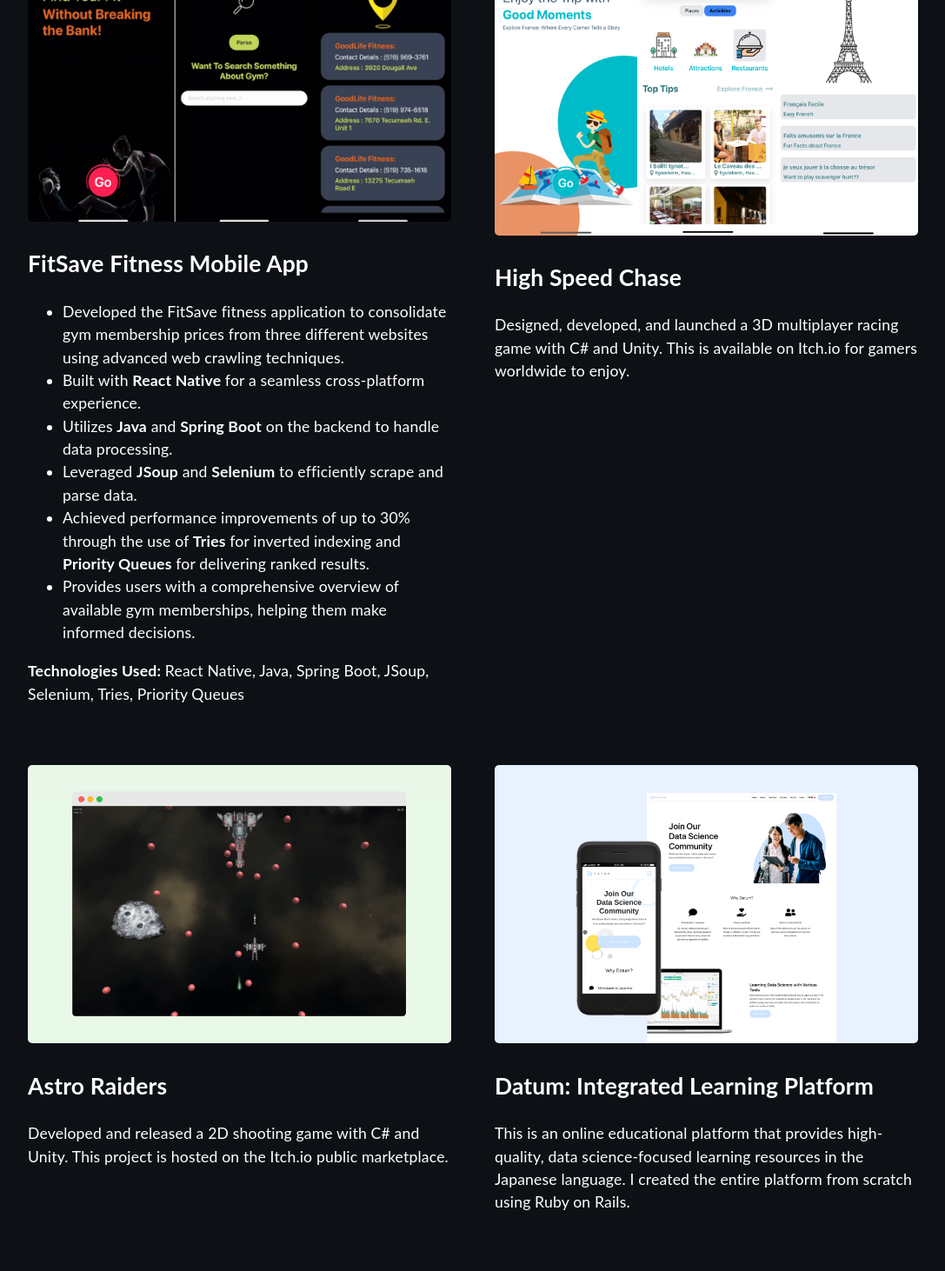
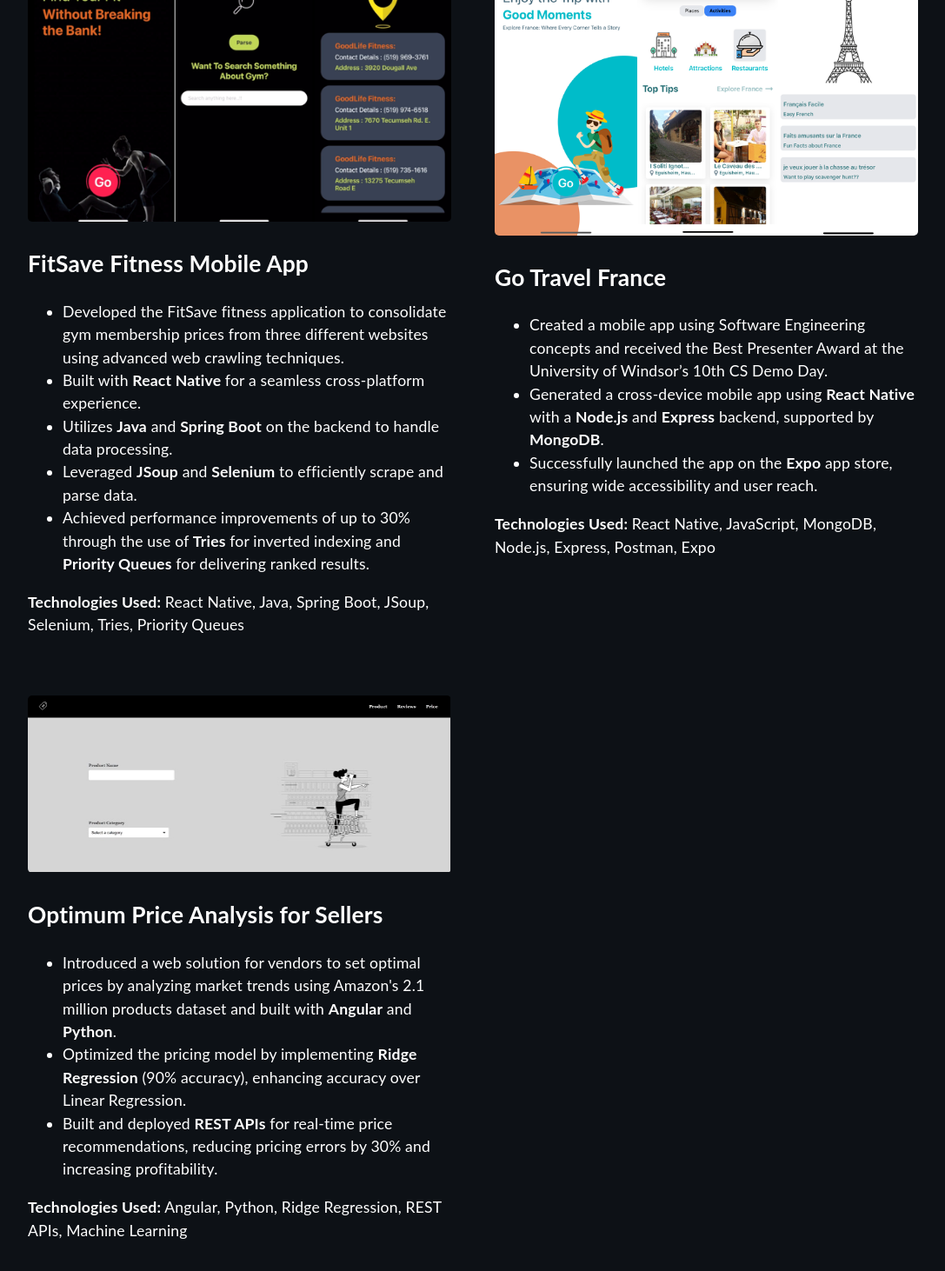
Before and after one commit to rohansethi1999430/react_portfolio, a React (Create React App) app: page / in a window 1280 px wide. Shown: the part 3359-4821 px from the top of the page at 87% size, without its empty margins (96-1183 px from the left). Built offline with nearby package versions, Linux system fonts and the light colour scheme.

Commit message:
made some changes in Project section

```diff
--- a/src/components/Project.tsx
+++ b/src/components/Project.tsx
@@ -6,7 +6,7 @@ import mock04 from '../assets/images/mock04.png';
 import mock05 from '../assets/images/mock05.png';
 import mock06 from '../assets/images/mock06.png';
 import mock07 from '../assets/images/mock07.png';
-import mock08 from '../assets/images/mock08.png';
+import mock08 from '../assets/images/IMG_1567.png';
 import mock09 from '../assets/images/GoTravel.png';
 import mock10 from '../assets/images/FitSave.png';
 import '../assets/styles/Project.scss';
@@ -30,22 +30,43 @@ function Project() {
             <li>Utilizes <strong>Java</strong> and <strong>Spring Boot</strong> on the backend to handle data processing.</li>
             <li>Leveraged <strong>JSoup</strong> and <strong>Selenium</strong> to efficiently scrape and parse data.</li>
             <li>Achieved performance improvements of up to 30% through the use of <strong>Tries</strong> for inverted indexing and <strong>Priority Queues</strong> for delivering ranked results.</li>
-            <li>Provides users with a comprehensive overview of available gym memberships, helping them make informed decisions.</li>
         </ul>
     </p>
     <p><strong>Technologies Used:</strong> React Native, Java, Spring Boot, JSoup, Selenium, Tries, Priority Queues</p>
 </div>
-            <div className="project">
-                <a href="https://yujisatojr.itch.io/highspeedchase" target="_blank" rel="noreferrer"><img src={mock09} className="zoom" alt="thumbnail" width="100%"/></a>
-                <a href="https://yujisatojr.itch.io/highspeedchase" target="_blank" rel="noreferrer"><h2>High Speed Chase</h2></a>
-                <p>Designed, developed, and launched a 3D multiplayer racing game with C# and Unity. This is available on Itch.io for gamers worldwide to enjoy.</p>
-            </div>
-            <div className="project">
-                <a href="https://yujisatojr.itch.io/spacecraft" target="_blank" rel="noreferrer"><img src={mock08} className="zoom" alt="thumbnail" width="100%"/></a>
-                <a href="https://yujisatojr.itch.io/spacecraft" target="_blank" rel="noreferrer"><h2>Astro Raiders</h2></a>
-                <p>Developed and released a 2D shooting game with C# and Unity. This project is hosted on the Itch.io public marketplace.</p>
-            </div>
-            <div className="project">
+<div className="project">
+    <a href="https://github.com/rohansethi1999430/Go-Travel-React-Native" target="_blank" rel="noreferrer">
+        <img src={mock09} className="zoom" alt="thumbnail" width="100%" />
+    </a>
+    <a href="https://github.com/rohansethi1999430/Go-Travel-React-Native" target="_blank" rel="noreferrer">
+        <h2>Go Travel France</h2>
+    </a>
+    <p>
+        <ul>
+            <li>Created a mobile app using Software Engineering concepts and received the Best Presenter Award at the University of Windsor’s 10th CS Demo Day.</li>
+            <li>Generated a cross-device mobile app using <strong>React Native</strong> with a <strong>Node.js</strong> and <strong>Express</strong> backend, supported by <strong>MongoDB</strong>.</li>
+            <li>Successfully launched the app on the <strong>Expo</strong> app store, ensuring wide accessibility and user reach.</li>
+        </ul>
+    </p>
+    <p><strong>Technologies Used:</strong> React Native, JavaScript, MongoDB, Node.js, Express, Postman, Expo</p>
+</div>
+<div className="project">
+    <a href="https://github.com/rohansethi1999430/Optimal_Price_Backend" target="_blank" rel="noreferrer">
+        <img src={mock08} className="zoom" alt="thumbnail" width="100%" />
+    </a>
+    <a href="https://github.com/rohansethi1999430/Optimal_Price_Backend" target="_blank" rel="noreferrer">
+        <h2>Optimum Price Analysis for Sellers</h2>
+    </a>
+    <p>
+        <ul>
+            <li>Introduced a web solution for vendors to set optimal prices by analyzing market trends using Amazon's 2.1 million products dataset and built with <strong>Angular</strong> and <strong>Python</strong>.</li>
+            <li>Optimized the pricing model by implementing <strong>Ridge Regression</strong> (90% accuracy), enhancing accuracy over Linear Regression.</li>
+            <li>Built and deployed <strong>REST APIs</strong> for real-time price recommendations, reducing pricing errors by 30% and increasing profitability.</li>
+        </ul>
+    </p>
+    <p><strong>Technologies Used:</strong> Angular, Python, Ridge Regression, REST APIs, Machine Learning</p>
+</div>
+            {/* <div className="project">
                 <a href="https://www.datumlearn.com/" target="_blank" rel="noreferrer"><img src={mock07} className="zoom" alt="thumbnail" width="100%"/></a>
                 <a href="https://www.datumlearn.com/" target="_blank" rel="noreferrer"><h2>Datum: Integrated Learning Platform</h2></a>
                 <p>This is an online educational platform that provides high-quality, data science-focused learning resources in the Japanese language. I created the entire platform from scratch using Ruby on Rails.</p>
@@ -79,7 +100,7 @@ function Project() {
                 <a href="https://github.com/yujisatojr/submeowrine" target="_blank" rel="noreferrer"><img src={mock01} className="zoom" alt="thumbnail" width="100%"/></a>
                 <a href="https://github.com/yujisatojr/submeowrine" target="_blank" rel="noreferrer"><h2>Submeowrine</h2></a>
                 <p>Developed and released an Android mobile application using Java and Android Studio that runs a 2D shooting game.</p>
-            </div>
+            </div> */}
         </div>
     </div>
     );
```
Also changed, not shown: src/assets/images/IMG_0836.png (added), src/assets/images/IMG_1567.png (added).
